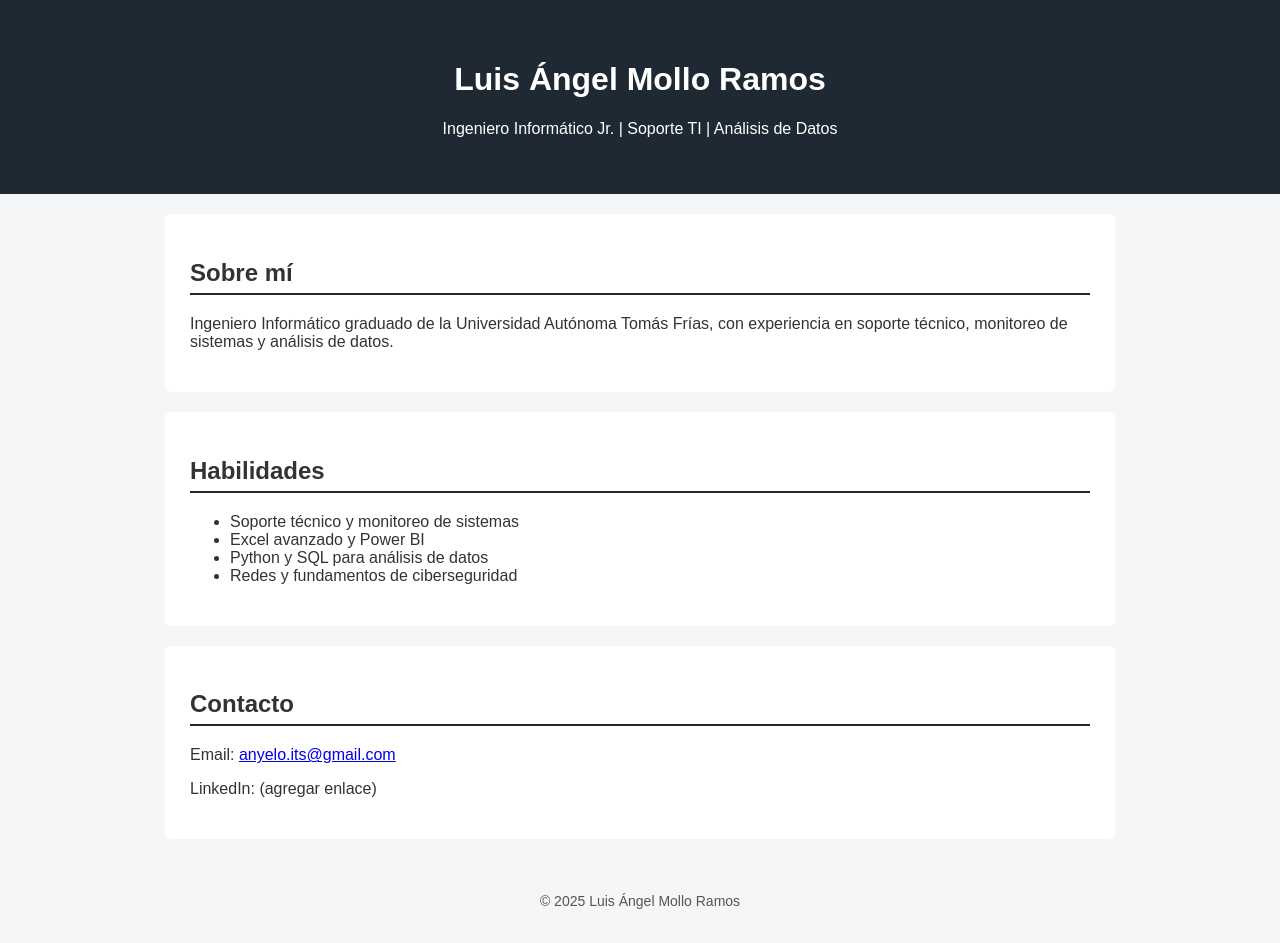
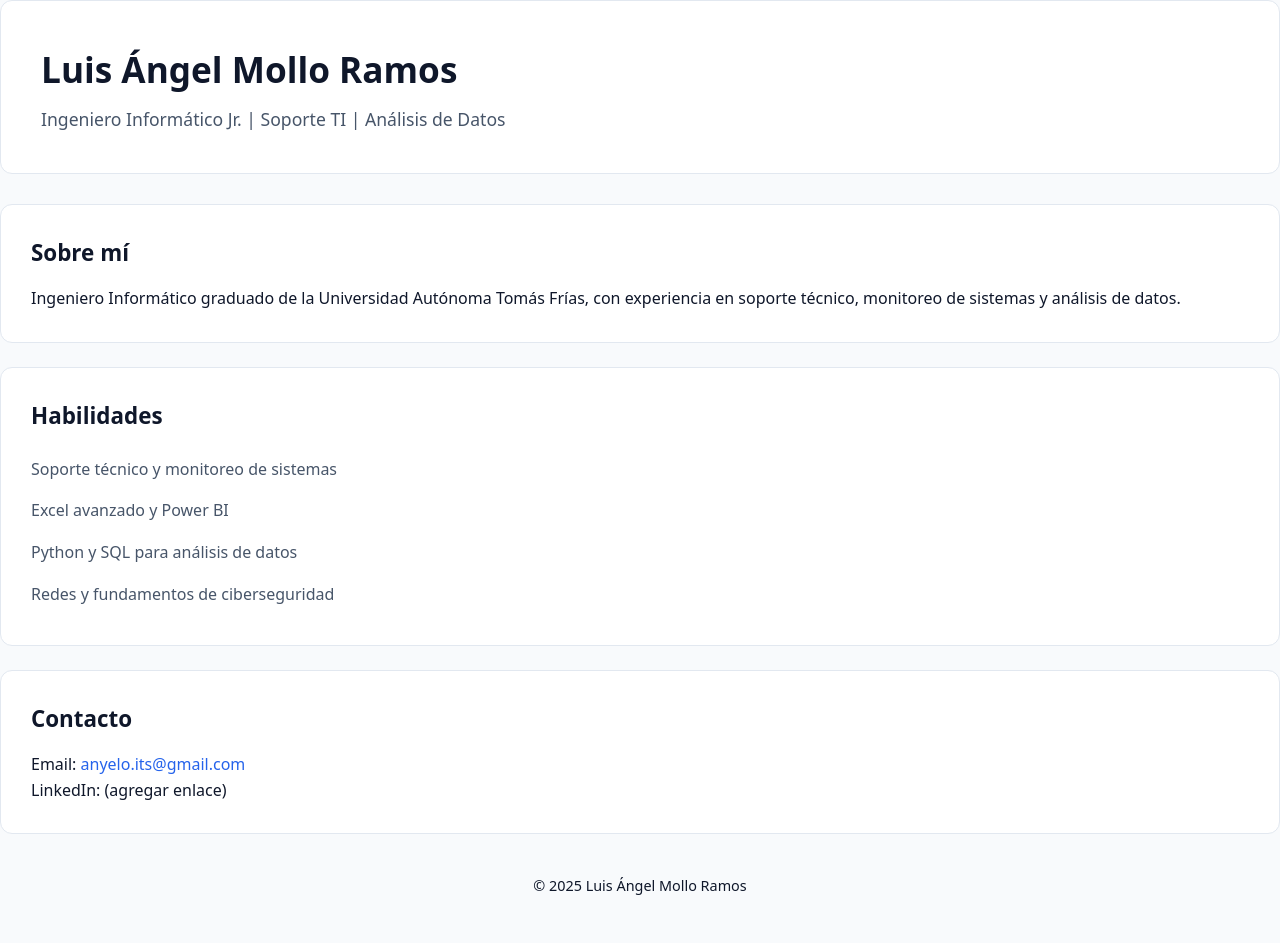
Before and after one commit to Any3lo/luismollo, a plain HTML site: page index.html in a window 1280 px wide. After the commit the page ends 897 px from the top, so only its background shows below. Drawn offline with Linux system fonts and the light colour scheme.

Commit message:
Refactor CSS with modern variables and reset styles 1.0

```diff
--- a/style.css
+++ b/style.css
@@ -1,33 +1,94 @@
-body {
-  font-family: Arial, sans-serif;
+/* Reset básico */
+* {
+  box-sizing: border-box;
   margin: 0;
-  background: #f4f6f8;
-  color: #333;
+  padding: 0;
 }
 
-header {
-  background: #1f2933;
-  color: #fff;
-  padding: 40px;
-  text-align: center;
+/* Variables modernas */
+:root {
+  --bg: #f8fafc;
+  --card: #ffffff;
+  --primary: #0f172a;
+  --secondary: #475569;
+  --accent: #2563eb;
+  --border: #e2e8f0;
 }
 
-section {
-  background: #fff;
-  max-width: 900px;
-  margin: 20px auto;
-  padding: 25px;
-  border-radius: 6px;
+/* Base */
+body {
+  font-family: system-ui, -apple-system, BlinkMacSystemFont, "Segoe UI",
+    Roboto, Oxygen, Ubuntu, Cantarell, "Open Sans", "Helvetica Neue", sans-serif;
+  background-color: var(--bg);
+  color: var(--primary);
+  line-height: 1.6;
 }
 
-h2 {
-  border-bottom: 2px solid #1f2933;
-  padding-bottom: 6px;
+/* Contenedor central */
+main {
+  max-width: 960px;
+  margin: 60px auto;
+  padding: 0 20px;
 }
 
+/* Header */
+header {
+  background: var(--card);
+  padding: 40px;
+  border-radius: 12px;
+  border: 1px solid var(--border);
+  margin-bottom: 30px;
+}
+
+header h1 {
+  font-size: 2.2rem;
+  margin-bottom: 8px;
+}
+
+header p {
+  font-size: 1.1rem;
+  color: var(--secondary);
+}
+
+/* Secciones */
+section {
+  background: var(--card);
+  padding: 30px;
+  border-radius: 12px;
+  border: 1px solid var(--border);
+  margin-bottom: 24px;
+}
+
+section h2 {
+  font-size: 1.4rem;
+  margin-bottom: 15px;
+  color: var(--primary);
+}
+
+/* Listas */
+ul {
+  list-style: none;
+}
+
+ul li {
+  padding: 8px 0;
+  color: var(--secondary);
+}
+
+/* Links */
+a {
+  color: var(--accent);
+  text-decoration: none;
+  font-weight: 500;
+}
+
+a:hover {
+  text-decoration: underline;
+}
+
+/* Footer */
 footer {
   text-align: center;
-  font-size: 14px;
-  padding: 20px;
-  color: #555;
-}
+  margin-top: 40px;
+  font-size: 0.9rem;
+  color: var(--secon
```
